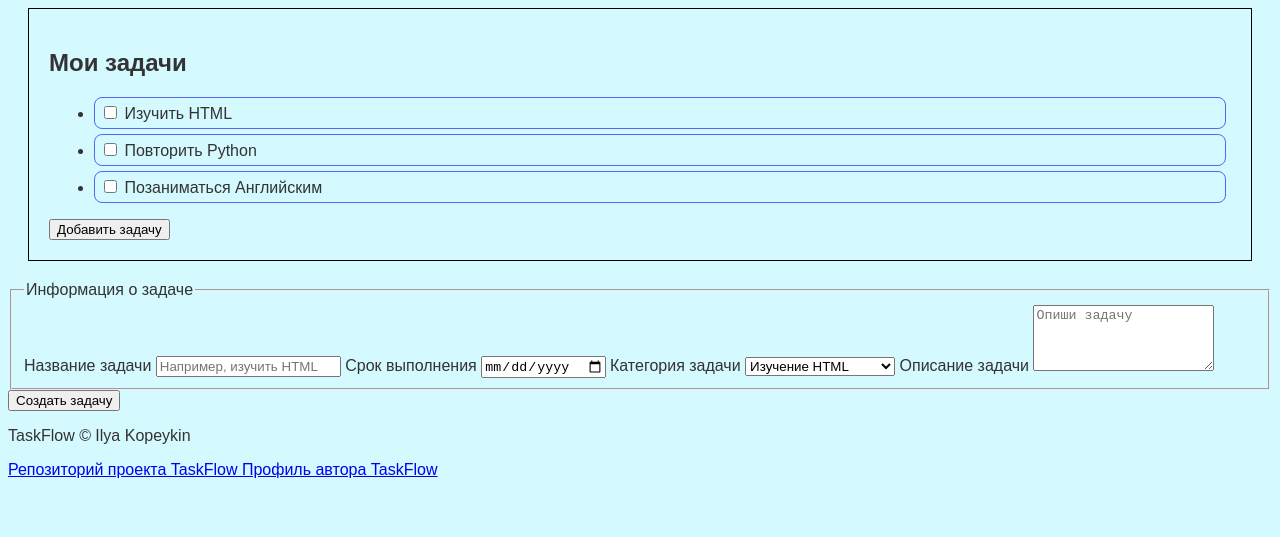
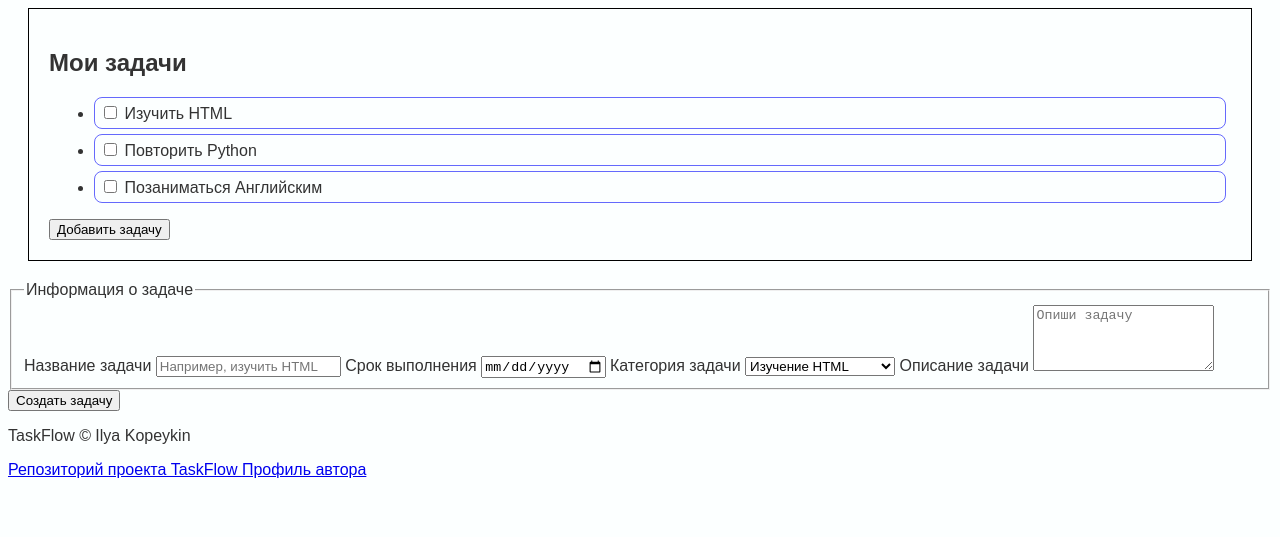
Before and after one commit to IlyaKopey/TaskFLow, a plain HTML site: page frontend/index.html in a window 1280 px wide. Shown: the part 263-800 px from the top of the page. Drawn offline with Linux system fonts and the light colour scheme.

Commit message:
update css

```diff
--- a/frontend/index.html
+++ b/frontend/index.html
@@ -85,7 +85,7 @@
                 Репозиторий проекта TaskFlow
             </a>
             <a href="https://github.com/IlyaKopey" target="_blank" rel="noopener noreferrer">
-                Профиль автора TaskFlow
+                Профиль автора
             </a>
         </nav>
     </footer>
--- a/frontend/style.css
+++ b/frontend/style.css
@@ -1,5 +1,5 @@
 body {
-    background-color: rgb(212, 249, 255);
+    background-color: rgba(252, 255, 255, 0.781);
     color: #333333;
     font-family: Arial, sans-serif;
 }
```
